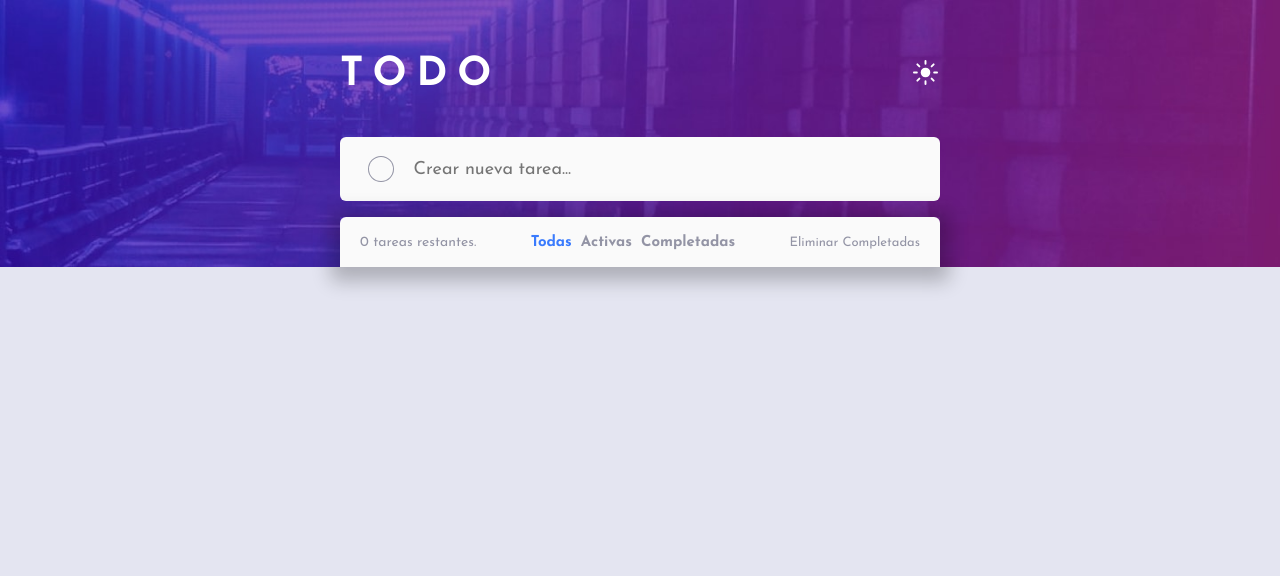
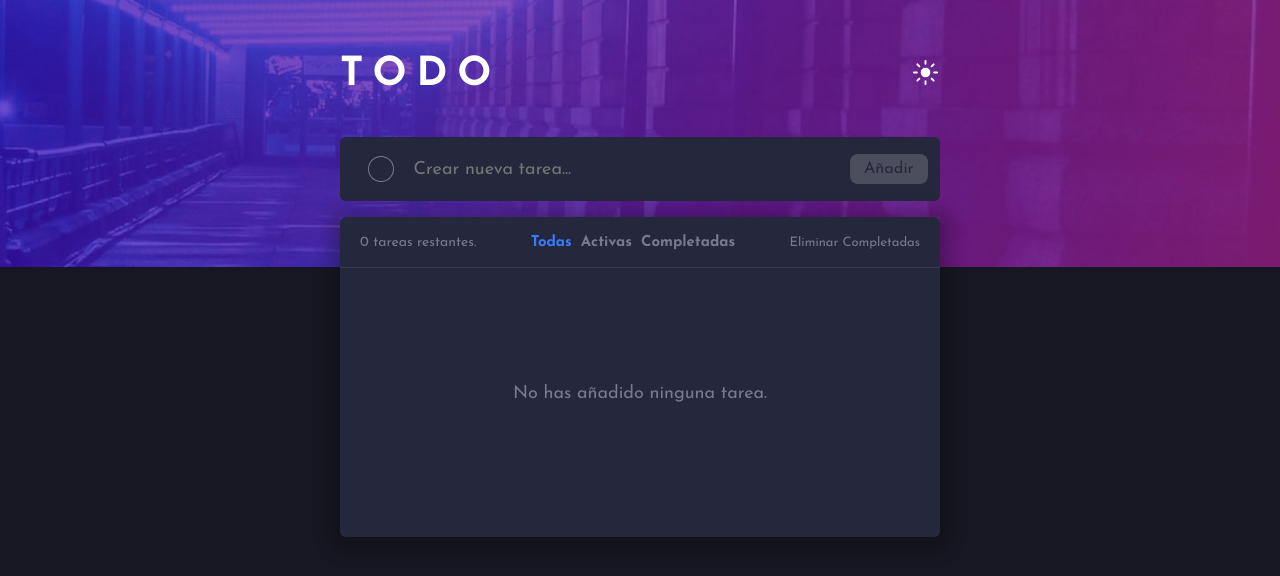
Before and after one commit to esteban-florez/todo-app, a React (Create React App) app: page / in a window 1280 px wide. Shown: the top 576 px of the page. Built offline with nearby package versions, Linux system fonts and the light colour scheme.

Commit message:
añadir boton de crear tarea, añadir "empty state"

```diff
--- a/public/index.html
+++ b/public/index.html
@@ -1,5 +1,5 @@
 <!DOCTYPE html>
-<html lang="en" data-theme="light">
+<html lang="en" data-theme="dark">
   <head>
     <meta charset="utf-8" />
     <meta name="viewport" content="width=device-width, initial-scale=1.0" />
--- a/src/TodoForm/TodoForm.css
+++ b/src/TodoForm/TodoForm.css
@@ -7,8 +7,7 @@
   width: 100%;
   background-color: var(--bg-neutral-desaturated);
   align-items: center;
-  display: grid;
-  grid-template-columns: 12% 1fr;
+  display: flex;
   padding: 0 12px;
 }
 
@@ -20,16 +19,44 @@
   font-size: 13px;
   color: var(--text-bright);
   caret-color: var(--primary);
+  width: 100%;
+  padding-right: 1rem;
+}
+
+.TodoForm-button {
+  background-color: var(--primary);
+  color: white;
+  border: none;
+  padding: .4rem .8rem;
+  border-radius: 8px;
+  cursor: pointer;
+  font-size: 0.9rem;
+  filter: none;
+  transition: filter, color, background-color 200ms ease;
+}
+
+.TodoForm-button:hover, .TodoForm-button:focus {
+  filter: brightness(1.1);
+}
+
+.TodoForm-button:disabled {
+  opacity: .3;
+  background-color: #aaa;
+  color: var(--bg-neutral-desaturated);
+  pointer-events: none;
+  user-select: none;
 }
 
 .TodoForm div {
   cursor: default;
+  max-width: 3.2rem;
 }
 
 @media (min-width: 376px) {
   .TodoForm {
     height: 64px;
-    grid-template-columns: 10% 1fr;
+    display: flex;
+    align-items: center;
   }
 
   .TodoForm-input {
--- a/src/TodoForm/TodoForm.js
+++ b/src/TodoForm/TodoForm.js
@@ -1,25 +1,28 @@
-import React from 'react';
+import React, { useState } from 'react';
 import { AppContext } from '../AppProvider/AppProvider';
 import { Checkbox } from '../Checkbox/Checkbox';
 import './TodoForm.css';
 
 const TodoForm = () => {
   const { addTodo } = React.useContext(AppContext);
+  const [text, setText] = useState('')
+  const empty = text === ''
 
   const handleFormSubmit = (e) => {
     e.preventDefault();
-    let input = document.querySelector('#newTodoInput');
-    let newTodoText = input.value;
-    if (!newTodoText.length < 1) {
-      addTodo(newTodoText);
+
+    if (!empty) {
+      addTodo(text);
     }
-    input.value = '';
+
+    setText('');
   };
 
   return (
     <form onSubmit={(e) => handleFormSubmit(e)} className='TodoForm'>
       <Checkbox formCheckbox></Checkbox>
-      <input id='newTodoInput' className='TodoForm-input' placeholder='Crear nueva tarea...' />
+      <input id='newTodoInput' value={text} onChange={e => setText(e.target.value)} className='TodoForm-input' placeholder='Crear nueva tarea...' />
+      <button type='submit' disabled={empty} className='TodoForm-button'>Añadir</button>
     </form>
   );
 };
--- a/src/TodoList/TodoList.css
+++ b/src/TodoList/TodoList.css
@@ -1,6 +1,7 @@
 .TodoList-container {
   margin-top: 16px;
   box-shadow: rgba(0, 0, 0, 0.24) 0 .25rem 1rem .5rem;
+  border-radius: 0 0 6px 6px;
 }
 
 .TodoList-list {
@@ -18,6 +19,20 @@
   padding: 0 20px;
 }
 
+.TodoList-empty {
+  height: 15rem;
+  display: grid;
+  place-items: center;
+  background-color: var(--bg-neutral-desaturated);
+  border-top: 1px solid var(--bg-border);
+  border-radius: 0 0 6px 6px;
+}
+
+.TodoList-empty-message {
+  color: var(--text-neutral);
+  padding-bottom: 1rem;
+}
+
 @media (min-width: 376px) {
   .TodoList-footer {
     justify-items: center;
--- a/src/TodoList/TodoList.js
+++ b/src/TodoList/TodoList.js
@@ -9,16 +9,20 @@ import './TodoList.css';
 const TodoList = () => {
   const { display, currentFilter, todos, leftTodos, completedTodos, clearCompleted } = React.useContext(AppContext);
   let displayedTodos = null;
+  let emptyMessage = '';
 
   switch (currentFilter) {
     case 'all':
       displayedTodos = todos;
+      emptyMessage = 'No has añadido ninguna tarea.'
       break;
     case 'active':
       displayedTodos = leftTodos;
+      emptyMessage = 'No posees ninguna tarea sin completar.'
       break;
     case 'completed':
       displayedTodos = completedTodos;
+      emptyMessage = 'No posees ninguna tarea completada.'
       break;
     default: throw new Error('Filtro de tareas inválido.')
   }
@@ -30,6 +34,11 @@ const TodoList = () => {
         {(display === 'desktop') && <Filters />}
         <Button click={clearCompleted} type='button' size='sm'>Eliminar Completadas</Button>
       </div>
+      {displayedTodos.length === 0 ? (
+        <div className='TodoList-empty'>
+          <p className='TodoList-empty-message'>{emptyMessage}</p>
+        </div>
+      ) : (
       <ul className='TodoList-list'>
         {displayedTodos.map(
           todo => (
@@ -41,6 +50,7 @@ const TodoList = () => {
             </TodoItem>)
         )}
       </ul>
+      )}
     </div>
   );
 };
```
Also changed, not shown: src/vars.css (+0 -9 lines).
